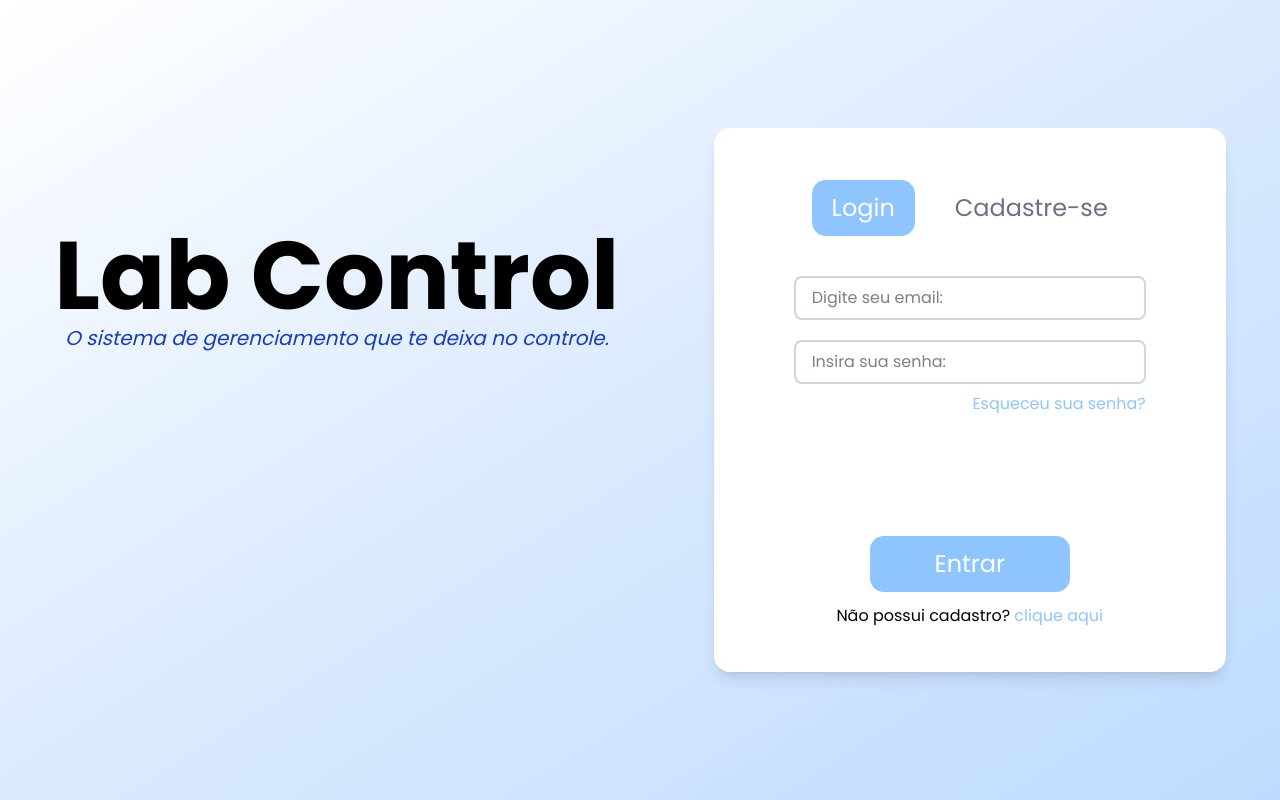
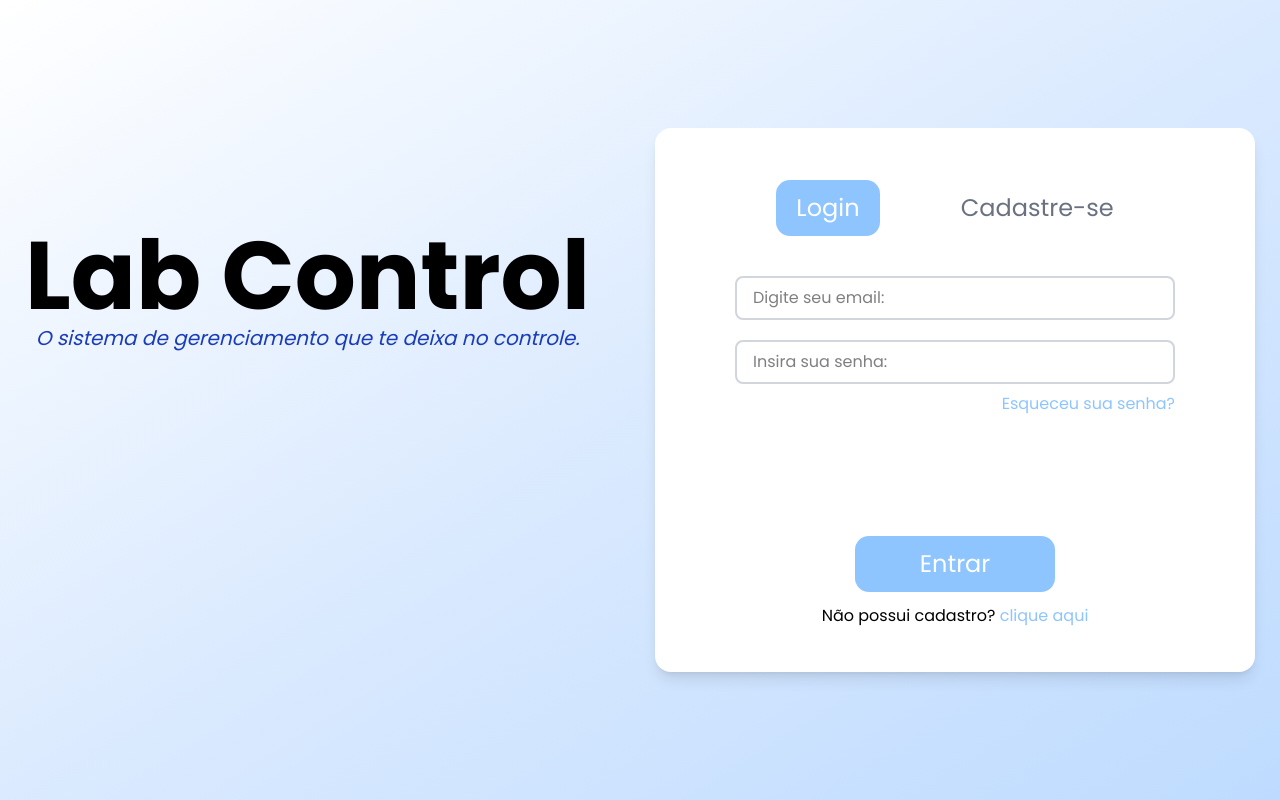
Before and after one commit to eduardopozenatto/ppi-next-js, a Next.js app in the folder frontend/: page / in a window 1280 px wide. Built offline with nearby package versions, Linux system fonts and the light colour scheme.

Commit message:
Organizing code and improve the responsiveness of small displays

```diff
--- a/frontend/app/components/UI/Login/LoginBody.tsx
+++ b/frontend/app/components/UI/Login/LoginBody.tsx
@@ -4,8 +4,8 @@ import LoginHeader from "./LoginHeader";
 
 export default function LoginBody () {
   return (
-    <section className="flex flex-col rounded-2xl bg-white shadow-lg gap-10 lg:gap-20 lg:py-8 lg:px-20 px-10 py-3 items-center">
-      <div className="flex flex-col gap-10 flex-nowrap">
+    <section className="flex flex-col rounded-2xl bg-white shadow-lg gap-10 lg:gap-20 lg:py-8 lg:px-20 px-10 py-3 items-center w-full max-w-[600px] h-full">
+      <div className="flex flex-col gap-10 w-full h-full">
         <LoginHeader></LoginHeader>
         <LoginForm></LoginForm>
       </div>
--- a/frontend/app/components/UI/Login/LoginHeader.tsx
+++ b/frontend/app/components/UI/Login/LoginHeader.tsx
@@ -2,7 +2,7 @@ import { ButtonLink } from "../General/Link"
 
 export default function LoginHeader () {
   return (
-  <div className="flex justify-between gap-5 mt-5 self-center">
+  <div className="flex justify-evenly gap-5 mt-5 self-center w-full">
         <ButtonLink content="Login" className="w-auto text-center"></ButtonLink>
 
         <ButtonLink
--- a/frontend/app/components/UI/Login/LoginTitle.tsx
+++ b/frontend/app/components/UI/Login/LoginTitle.tsx
@@ -1,6 +1,6 @@
 export default function LoginTitle () {
   return (
-      <section className="flex flex-col w-fit justify-center items-center lg:self-start lg:mt-25">
+      <section className="flex flex-col w-fit justify-center items-center lg:self-start lg:mt-25 max-h-[500px]">
         <div className="flex-wrap ">
           <h1 className="text-5xl lg:text-8xl bg-[linear-gradient()] font-semibold flex-wrap">
             Lab Control
```
